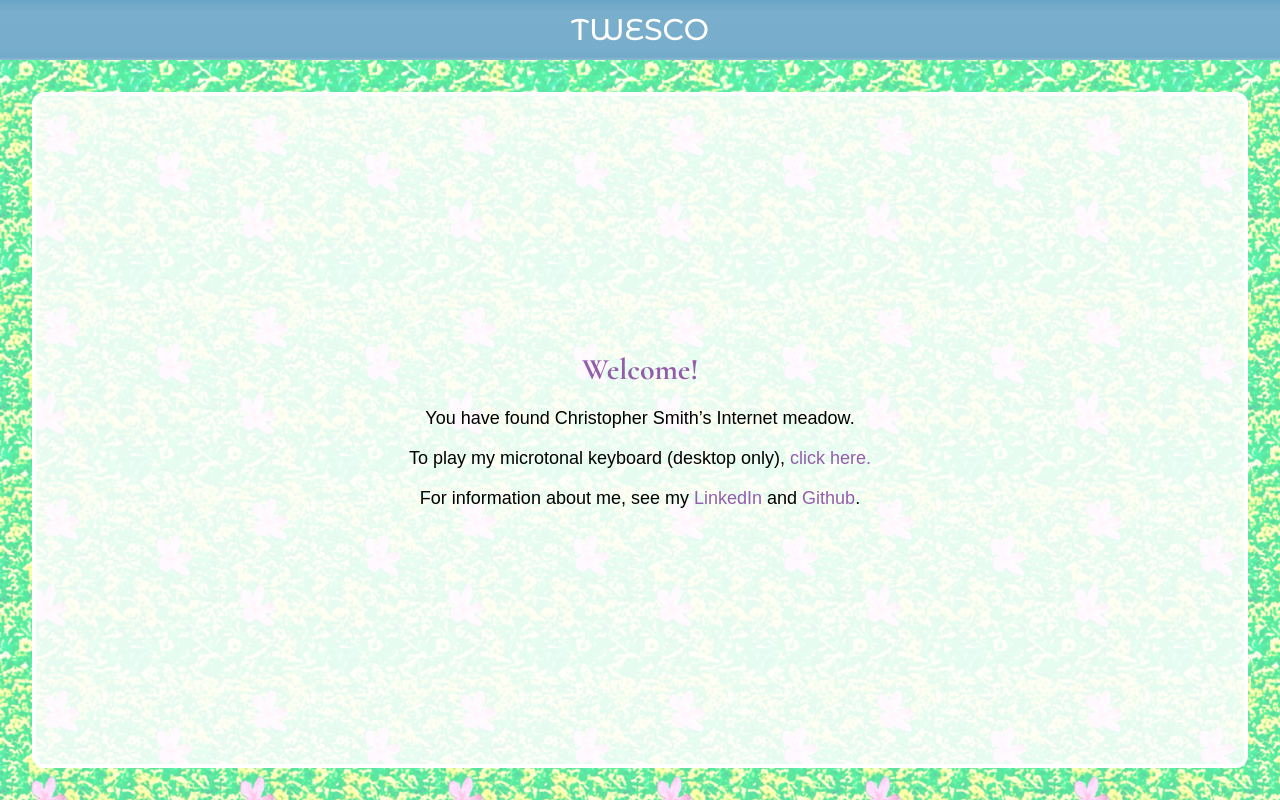
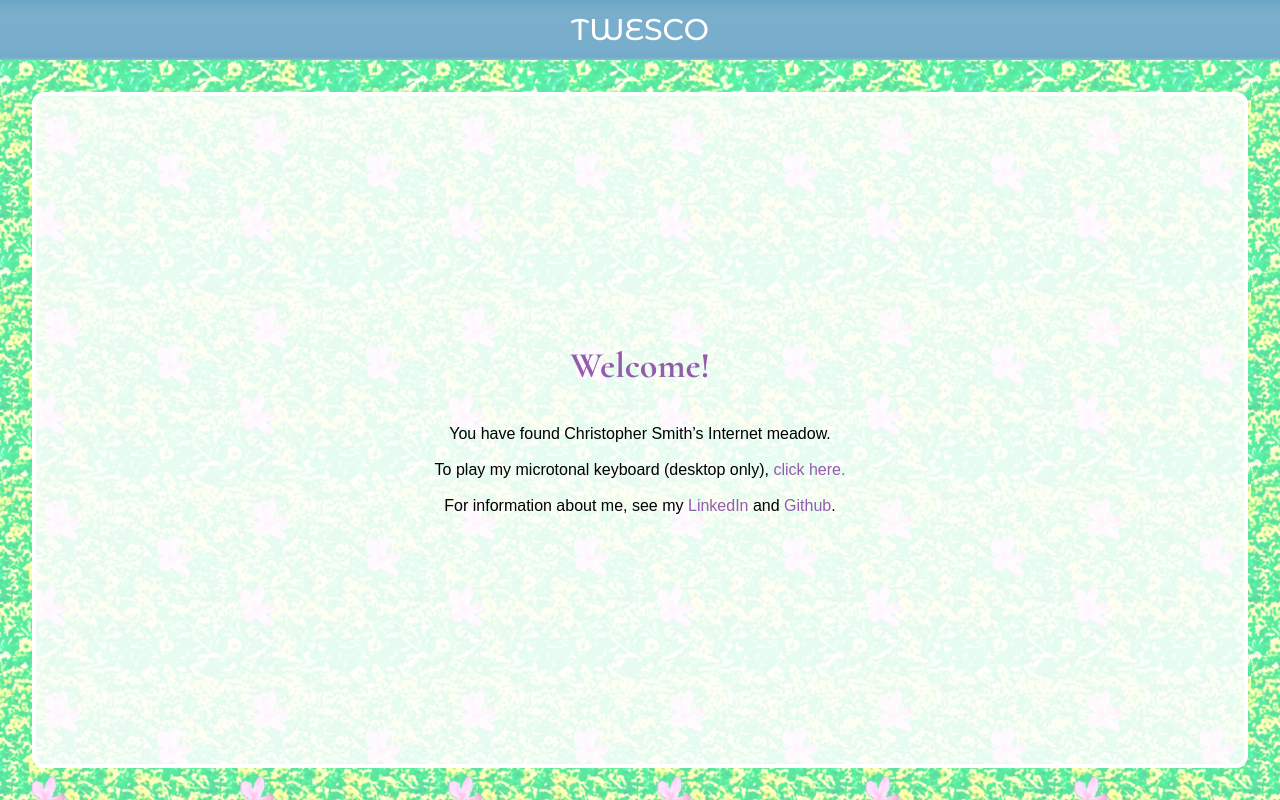
Before and after one commit to wmchristopher/twesco-net, a Next.js app: page / in a window 1280 px wide. Built offline with nearby package versions, Linux system fonts and the light colour scheme; a web font is replaced by a local one.

Commit message:
homepage styling

```diff
--- a/src/app/page.tsx
+++ b/src/app/page.tsx
@@ -4,8 +4,8 @@ export default function Home() {
   return (
     <main style={{backgroundImage: 'url("/static/image.png")', backgroundRepeat: "repeat", backgroundSize: "417px 192px"}}
           className="flex-grow p-8">
-      <article className="bg-white/85 border-4 border-white rounded-xl text-center text-lg font-medium h-full flex flex-col justify-center">
-        <h1 className="font-bold text-3xl p-4 text-mallow">
+      <article className="bg-white/85 border-4 border-white rounded-xl text-center text-md font-medium h-full flex flex-col justify-center">
+        <h1 className="font-bold text-4xl p-4 mb-5 text-mallow">
           Welcome!
         </h1>
         <p>
```
